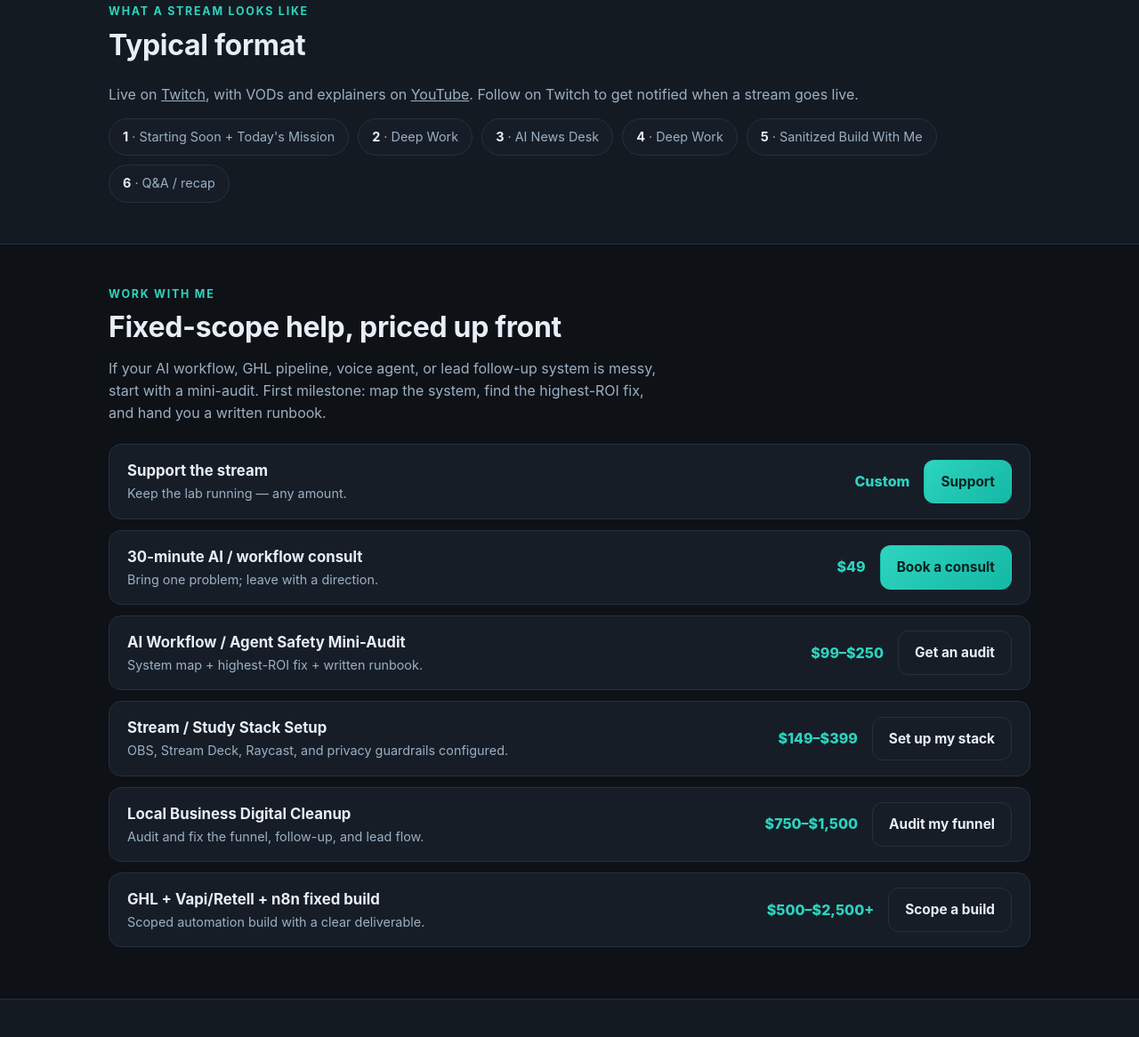
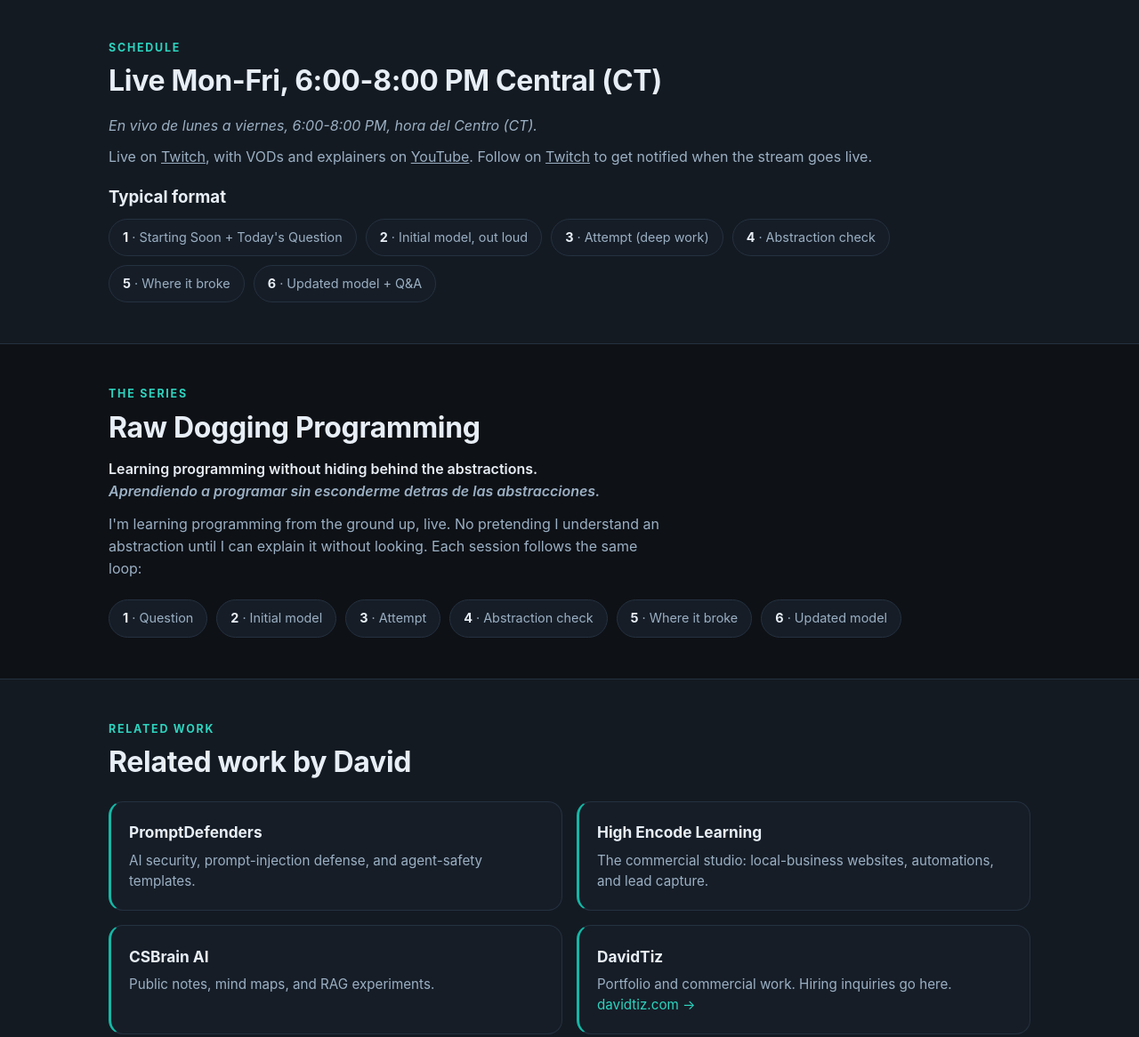
Before and after one commit to RazonIn4K/razonlab-site, a plain HTML site: page index.html in a window 1280 px wide. Shown: the part 1130-2296 px from the top of the page at 89% size. Drawn offline with Linux system fonts and the light colour scheme.

Commit message:
Reposition to learning in public: remove all monetization, add Raw Dogging Programming series and Mon-Fri 6-8 PM CT schedule

```diff
--- a/index.html
+++ b/index.html
@@ -3,16 +3,16 @@
 <head>
 <meta charset="utf-8">
 <meta name="viewport" content="width=device-width, initial-scale=1">
-<title>Razon Live Lab — Study, build, and secure AI systems live</title>
-<meta name="description" content="Razon Live Lab by David Ortiz / Razon. Deep-work streams, AI news, sanitized build demos, and security-first automation workflows. EN / ES.">
+<title>Razon Live Lab: Raw dogging programming, live Mon-Fri 6-8 PM CT</title>
+<meta name="description" content="Learning programming in public, live on Twitch Mon-Fri 6-8 PM CT. Raw dogging programming: no hiding behind the abstractions. By David Ortiz / Razon. EN / ES.">
 <meta name="theme-color" content="#0e1116">
 <link rel="icon" type="image/png" href="favicon.png">
 <!-- Open Graph -->
 <meta property="og:type" content="website">
-<meta property="og:title" content="Razon Live Lab">
-<meta property="og:description" content="Study, build, and secure AI systems live. EN / ES.">
+<meta property="og:title" content="Razon Live Lab: Raw dogging programming, live Mon-Fri 6-8 PM CT">
+<meta property="og:description" content="Learning programming in public. Live on Twitch Mon-Fri 6-8 PM CT. Aprendiendo a programar en publico. EN / ES.">
 <meta property="og:url" content="https://razonlab.com">
-<!-- og:image — add a 1200x630 banner export and set its URL here -->
+<!-- og:image: 1200x630 banner -->
 <meta property="og:image" content="https://razonlab.com/og.png">
 <!-- Structured data for search engines -->
 <script type="application/ld+json">
@@ -26,7 +26,7 @@
       "url": "https://razonlab.com",
       "logo": "https://razonlab.com/favicon.png",
       "image": "https://razonlab.com/og.png",
-      "description": "Secure AI study-and-build lab by David Ortiz (Razon). Deep-work streams, AI news, sanitized build demos, and security-first automation workflows. EN / ES.",
+      "description": "Learning-in-public lab by David Ortiz (Razon). Raw Dogging Programming: learning programming from the ground up, live on Twitch, Monday to Friday 6:00-8:00 PM Central. EN / ES.",
       "founder": { "@id": "https://razonlab.com/#david" },
       "sameAs": [
         "https://youtube.com/@razonlab",
@@ -60,6 +60,22 @@
       "name": "Razon Live Lab",
       "publisher": { "@id": "https://razonlab.com/#org" },
       "inLanguage": ["en", "es"]
+    },
+    {
+      "@type": "BroadcastEvent",
+      "@id": "https://razonlab.com/#stream",
+      "name": "Raw Dogging Programming (live stream)",
+      "description": "Learning programming without hiding behind the abstractions. Live Monday to Friday, 6:00-8:00 PM Central (CT).",
+      "isLiveBroadcast": true,
+      "publishedOn": { "@type": "BroadcastService", "name": "Twitch", "url": "https://twitch.tv/razonlab" },
+      "eventSchedule": {
+        "@type": "Schedule",
+        "byDay": ["https://schema.org/Monday", "https://schema.org/Tuesday", "https://schema.org/Wednesday", "https://schema.org/Thursday", "https://schema.org/Friday"],
+        "startTime": "18:00",
+        "endTime": "20:00",
+        "scheduleTimezone": "America/Chicago"
+      },
+      "organizer": { "@id": "https://razonlab.com/#david" }
     }
   ]
 }
@@ -129,13 +145,6 @@
   .flow{display:flex; flex-wrap:wrap; gap:10px}
   .pill{background:var(--card); border:1px solid var(--line); border-radius:999px; padding:9px 15px; font-size:.9rem; color:var(--muted)}
   .pill b{color:var(--ink)}
-  /* offers */
-  .offer{display:flex; justify-content:space-between; align-items:center; gap:16px; flex-wrap:wrap;
-    background:var(--card); border:1px solid var(--line); border-radius:14px; padding:16px 20px; margin-bottom:12px}
-  .offer .o-l h3{margin:0 0 2px; font-size:1.05rem}
-  .offer .o-l p{margin:0; color:var(--muted); font-size:.9rem}
-  .offer .o-r{display:flex; align-items:center; gap:16px}
-  .price{color:var(--teal); font-weight:800; white-space:nowrap}
   /* lanes */
   .lane{border-left:3px solid var(--teal-dim)}
   /* contact / footer */
@@ -150,8 +159,6 @@
 
 <!-- ============================================================
      EDIT THESE LINKS, THEN DEPLOY. Everything below reads from here.
-     Watch links are pre-filled to @razonlab. Replace the REPLACE_*
-     payment links with your real Stripe Payment Link URLs.
      ============================================================ -->
 <script>
   const LINKS = {
@@ -159,12 +166,6 @@
     twitch:   "https://twitch.tv/razonlab",
     x:        "https://x.com/Razonapp",
     github:   "https://github.com/RazonIn4K",
-    support:  "https://buy.stripe.com/8x2aEZ0gi8Jk99f144",
-    consult:  "mailto:hello@razonlab.com?subject=Book%20a%20%2449%20consult",
-    audit:    "mailto:hello@razonlab.com?subject=Automation%20audit",
-    stacksetup:"mailto:hello@razonlab.com?subject=Stack%20setup",
-    localbiz: "mailto:hello@razonlab.com?subject=Local%20business%20funnel%20audit",
-    build:    "mailto:hello@razonlab.com?subject=Scope%20a%20build",
     davidtiz: "https://davidtiz.com"
   };
 </script>
@@ -175,7 +176,7 @@
     <nav>
       <a href="#watch">Watch</a>
       <a href="#schedule">Schedule</a>
-      <a href="#work">Work with me</a>
+      <a href="#series">Series</a>
       <a href="#contact">Contact</a>
     </nav>
   </div>
@@ -186,13 +187,12 @@
     <div class="eyebrow">Razon Live Lab</div>
     <h1>Study, build, and secure AI&nbsp;systems live.</h1>
     <p class="tag">Estudia, construye y asegura sistemas de IA en vivo. <span class="es">EN / ES.</span></p>
-    <p class="lede">Deep-work streams, AI news, sanitized build demos, and security-first automation workflows by David Ortiz / Razon.</p>
+    <p style="color:var(--ink);font-weight:700;margin:0 0 1rem"><span style="color:var(--teal)">●</span> Live Mon-Fri 6-8 PM CT on Twitch <span class="es">· En vivo lun-vie 6-8 PM CT</span></p>
+    <p class="lede">Learning programming from the ground up, live. Deep-work sessions and honest builds by David Ortiz / Razon.</p>
     <div class="btns">
-      <a class="btn primary" data-link="youtube" href="#">▶ Watch on YouTube</a>
-      <a class="btn ghost" data-link="twitch" href="#">Watch on Twitch</a>
+      <a class="btn primary" data-link="twitch" href="#">▶ Watch on Twitch</a>
+      <a class="btn ghost" data-link="youtube" href="#">Watch on YouTube</a>
       <a class="btn ghost" data-link="x" href="#">Follow on X</a>
-      <a class="btn amber" data-link="consult" href="#">Book a $49 consult</a>
-      <a class="btn ghost" data-link="support" href="#">Support the stream</a>
     </div>
   </div>
 </section>
@@ -221,49 +221,35 @@
 
 <section id="schedule" style="background:var(--bg2);border-top:1px solid var(--line);border-bottom:1px solid var(--line)">
   <div class="wrap">
-    <div class="eyebrow">What a stream looks like</div>
-    <h2>Typical format</h2>
-    <p style="margin:6px 0 14px;color:var(--muted)">Live on <a data-link="twitch" href="#">Twitch</a>, with VODs and explainers on <a data-link="youtube" href="#">YouTube</a>. Follow on Twitch to get notified when a stream goes live.</p>
+    <div class="eyebrow">Schedule</div>
+    <h2>Live Mon-Fri, 6:00-8:00 PM Central (CT)</h2>
+    <p style="margin:-6px 0 10px;color:var(--muted)"><span class="es">En vivo de lunes a viernes, 6:00-8:00 PM, hora del Centro (CT).</span></p>
+    <p style="margin:6px 0 14px;color:var(--muted)">Live on <a data-link="twitch" href="#">Twitch</a>, with VODs and explainers on <a data-link="youtube" href="#">YouTube</a>. Follow on <a data-link="twitch" href="#">Twitch</a> to get notified when the stream goes live.</p>
+    <h3 style="margin:18px 0 10px">Typical format</h3>
     <div class="flow">
-      <span class="pill"><b>1</b> · Starting Soon + Today's Mission</span>
-      <span class="pill"><b>2</b> · Deep Work</span>
-      <span class="pill"><b>3</b> · AI News Desk</span>
-      <span class="pill"><b>4</b> · Deep Work</span>
-      <span class="pill"><b>5</b> · Sanitized Build With Me</span>
-      <span class="pill"><b>6</b> · Q&amp;A / recap</span>
+      <span class="pill"><b>1</b> · Starting Soon + Today's Question</span>
+      <span class="pill"><b>2</b> · Initial model, out loud</span>
+      <span class="pill"><b>3</b> · Attempt (deep work)</span>
+      <span class="pill"><b>4</b> · Abstraction check</span>
+      <span class="pill"><b>5</b> · Where it broke</span>
+      <span class="pill"><b>6</b> · Updated model + Q&amp;A</span>
     </div>
   </div>
 </section>
 
-<section id="work">
+<section id="series">
   <div class="wrap">
-    <div class="eyebrow">Work with me</div>
-    <h2>Fixed-scope help, priced up front</h2>
-    <p class="sub">If your AI workflow, GHL pipeline, voice agent, or lead follow-up system is messy, start with a mini-audit. First milestone: map the system, find the highest-ROI fix, and hand you a written runbook.</p>
-
-    <div class="offer">
-      <div class="o-l"><h3>Support the stream</h3><p>Keep the lab running — any amount.</p></div>
-      <div class="o-r"><span class="price">Custom</span><a class="btn primary" data-link="support" href="#">Support</a></div>
-    </div>
-    <div class="offer">
-      <div class="o-l"><h3>30-minute AI / workflow consult</h3><p>Bring one problem; leave with a direction.</p></div>
-      <div class="o-r"><span class="price">$49</span><a class="btn primary" data-link="consult" href="#">Book a consult</a></div>
-    </div>
-    <div class="offer">
-      <div class="o-l"><h3>AI Workflow / Agent Safety Mini-Audit</h3><p>System map + highest-ROI fix + written runbook.</p></div>
-      <div class="o-r"><span class="price">$99–$250</span><a class="btn ghost" data-link="audit" href="#">Get an audit</a></div>
-    </div>
-    <div class="offer">
-      <div class="o-l"><h3>Stream / Study Stack Setup</h3><p>OBS, Stream Deck, Raycast, and privacy guardrails configured.</p></div>
-      <div class="o-r"><span class="price">$149–$399</span><a class="btn ghost" data-link="stacksetup" href="#">Set up my stack</a></div>
-    </div>
-    <div class="offer">
-      <div class="o-l"><h3>Local Business Digital Cleanup</h3><p>Audit and fix the funnel, follow-up, and lead flow.</p></div>
-      <div class="o-r"><span class="price">$750–$1,500</span><a class="btn ghost" data-link="localbiz" href="#">Audit my funnel</a></div>
-    </div>
-    <div class="offer">
-      <div class="o-l"><h3>GHL + Vapi/Retell + n8n fixed build</h3><p>Scoped automation build with a clear deliverable.</p></div>
-      <div class="o-r"><span class="price">$500–$2,500+</span><a class="btn ghost" data-link="build" href="#">Scope a build</a></div>
+    <div class="eyebrow">The series</div>
+    <h2>Raw Dogging Programming</h2>
+    <p class="sub" style="color:var(--ink);font-weight:600;max-width:none">Learning programming without hiding behind the abstractions.<br><span class="es">Aprendiendo a programar sin esconderme detras de las abstracciones.</span></p>
+    <p class="sub">I'm learning programming from the ground up, live. No pretending I understand an abstraction until I can explain it without looking. Each session follows the same loop:</p>
+    <div class="flow">
+      <span class="pill"><b>1</b> · Question</span>
+      <span class="pill"><b>2</b> · Initial model</span>
+      <span class="pill"><b>3</b> · Attempt</span>
+      <span class="pill"><b>4</b> · Abstraction check</span>
+      <span class="pill"><b>5</b> · Where it broke</span>
+      <span class="pill"><b>6</b> · Updated model</span>
     </div>
   </div>
 </section>
@@ -276,7 +262,7 @@
       <div class="card lane"><h3>PromptDefenders</h3><p>AI security, prompt-injection defense, and agent-safety templates.</p></div>
       <div class="card lane"><h3>High Encode Learning</h3><p>The commercial studio: local-business websites, automations, and lead capture.</p></div>
       <div class="card lane"><h3>CSBrain AI</h3><p>Public notes, mind maps, and RAG experiments.</p></div>
-      <div class="card lane"><h3>DavidTiz</h3><p>David's personal portfolio and field notes. <a data-link="davidtiz" href="#" style="color:var(--teal);text-decoration:none">davidtiz.com →</a></p></div>
+      <div class="card lane"><h3>DavidTiz</h3><p>Portfolio and commercial work. Hiring inquiries go here. <a data-link="davidtiz" href="#" style="color:var(--teal);text-decoration:none">davidtiz.com →</a></p></div>
     </div>
   </div>
 </section>
@@ -286,7 +272,7 @@
     <div class="card">
       <div class="eyebrow">Contact</div>
       <h2 style="margin:.4rem 0 .3rem">For work, collabs, or questions</h2>
-      <p style="color:var(--muted);margin:0 0 .6rem">Drop a line — I read everything.</p>
+      <p style="color:var(--muted);margin:0 0 .6rem">Drop a line. I read everything.</p>
       <a href="mailto:hello@razonlab.com">hello@razonlab.com</a>
     </div>
   </div>
@@ -308,18 +294,10 @@
 <script>
   // Wire every [data-link] element to the LINKS config above.
   document.querySelectorAll('[data-link]').forEach(function(el){
-    var key = el.getAttribute('data-link');
-    var url = LINKS[key];
+    var url = LINKS[el.getAttribute('data-link')];
     if(!url) return;
-    var unset = (url.indexOf('REPLACE_') === 0);
-    // Until a real Stripe link is set, send the button to the contact section instead of a dead link.
-    el.setAttribute('href', unset ? '#contact' : url);
-    if(!unset && url.indexOf('http') === 0){ el.setAttribute('target','_blank'); el.setAttribute('rel','noopener'); }
-    // Dev-only reminder: dashed outline shows ONLY on localhost so the public page looks finished.
-    if(unset){
-      el.title='Set this Stripe link in the LINKS config';
-      if(location.hostname==='localhost'||location.hostname==='127.0.0.1'){ el.style.outline='2px dashed var(--amber)'; }
-    }
+    el.setAttribute('href', url);
+    if(url.indexOf('http') === 0){ el.setAttribute('target','_blank'); el.setAttribute('rel','noopener'); }
   });
 </script>
 <!-- Analytics: paste your Cloudflare Web Analytics or Plausible snippet just above </body>. -->
```
